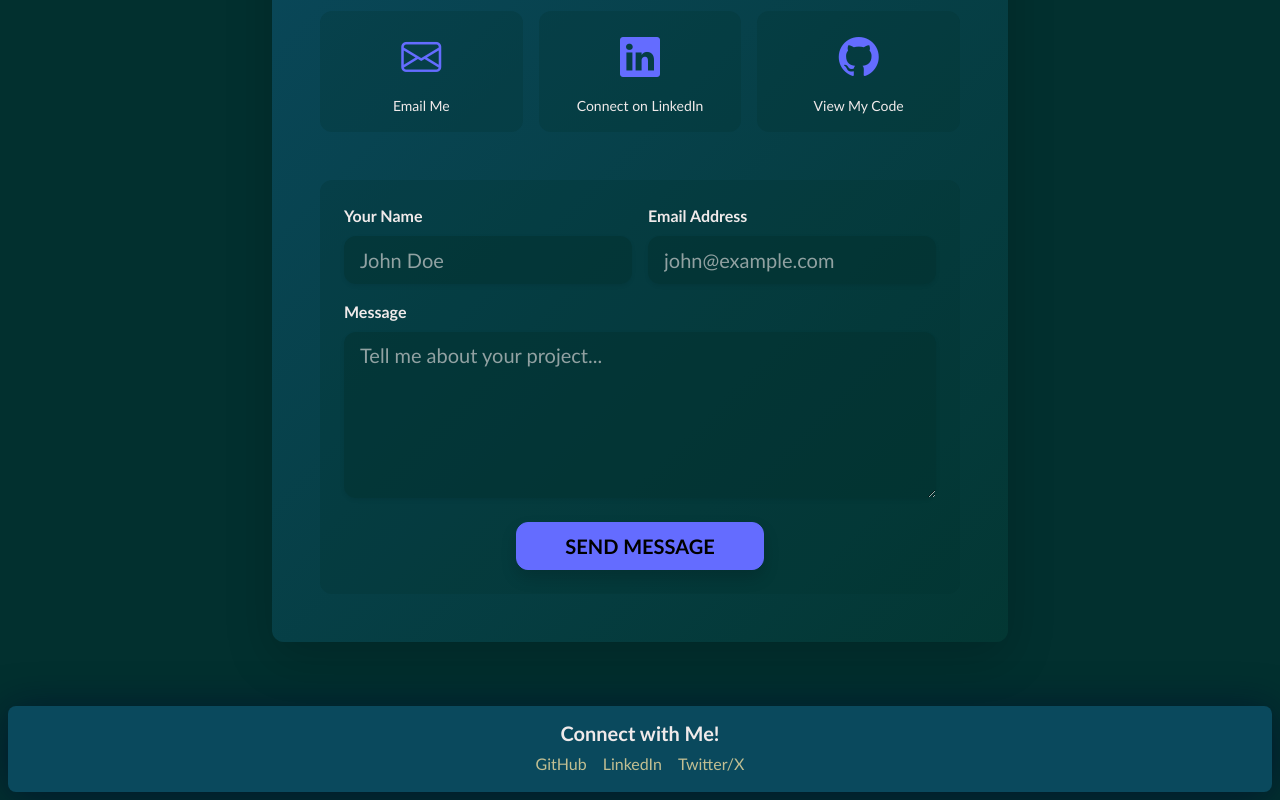
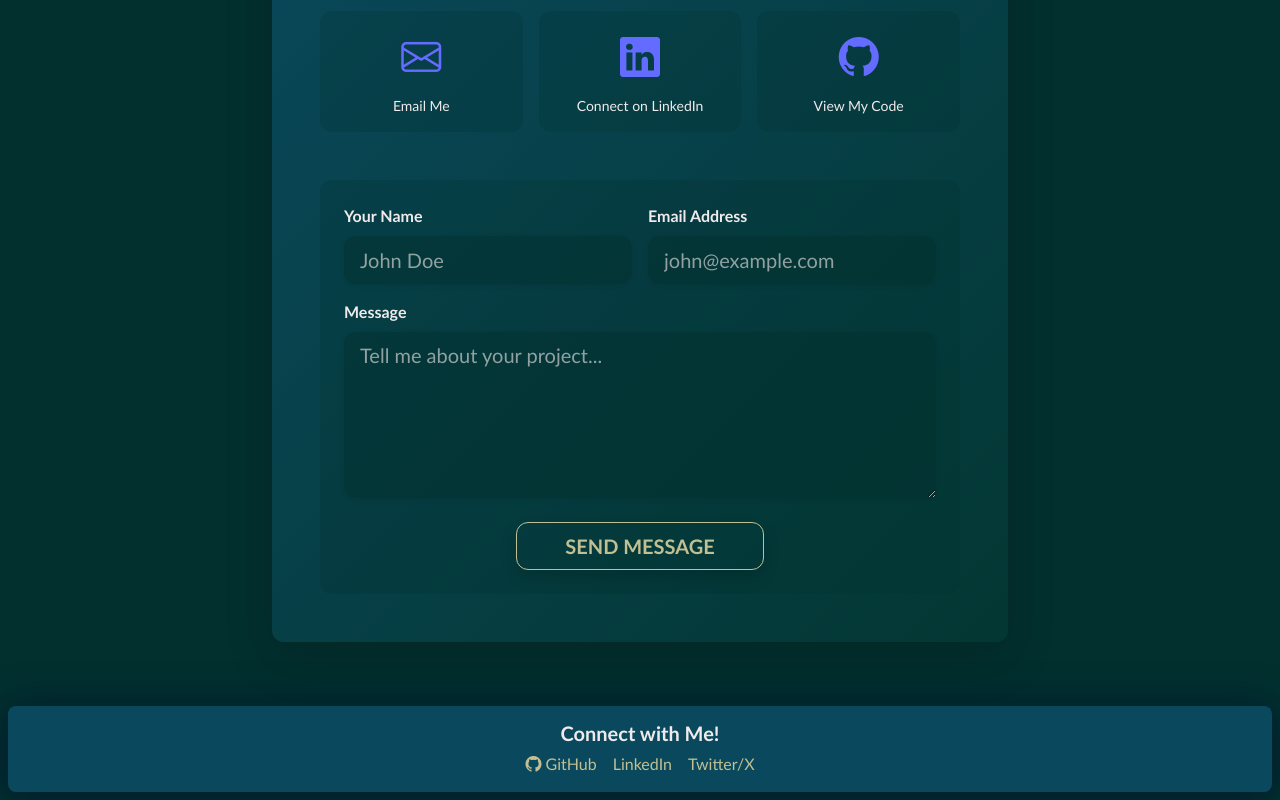
Before and after one commit to elchinatalpf/react-portfolio, a React (Vite) app: page /contact in a window 1280 px wide. Shown: the part 360-1160 px from the top of the page. Built offline with nearby package versions, Linux system fonts and the light colour scheme; no server answers.

Commit message:
re-installed dependencies, footer icons, and re-connected emailjs

```diff
--- a/index.html
+++ b/index.html
@@ -10,9 +10,6 @@
     <link rel="preconnect" href="https://fonts.googleapis.com">
     <link rel="preconnect" href="https://fonts.gstatic.com" crossorigin>
 
-    <link rel="dns-prefetch" href="https://kit.fontawesome.com">
-    <link rel="preconnect" href="https://kit.fontawesome.com">
-
     <link rel="stylesheet" href="https://cdn.jsdelivr.net/npm/bootstrap-icons@1.11.1/font/bootstrap-icons.css">
   </head>
   <body class="p-2 m-0 min-vh-100 d-flex flex-column">
--- a/package.json
+++ b/package.json
@@ -19,7 +19,6 @@
     "bootstrap": "^5.3.2",
     "prop-types": "^15.8.1",
     "react": "^18.2.0",
-    "react-bootstrap": "^2.9.1",
     "react-dom": "^18.2.0",
     "react-icons": "^5.2.1",
     "react-router-dom": "^6.18.0"
--- a/src/components/Footer.jsx
+++ b/src/components/Footer.jsx
@@ -9,10 +9,10 @@ export default function Footer() {
           rel="noopener noreferrer"
           className="text-tan text-decoration-none mx-2 footer-link"
         >
-          <i className="fab fa-github"></i> GitHub
+          <i className="bi bi-github"></i> GitHub
         </a>
         <a
-          href="https://www.linkedin.com/public-profile/settings?trk=d_flagship3_profile_self_view_public_profile"
+          href="https://www.linkedin.com/in/javier-morales-08642baa"
           target="_blank"
           rel="noopener noreferrer"
           className="text-tan text-decoration-none mx-2 footer-link"
--- a/src/pages/Contact.jsx
+++ b/src/pages/Contact.jsx
@@ -52,6 +52,7 @@ export default function Contact() {
         setSubmitMessage('');
       }, 5000);
     } catch (err) {
+      console.error('EmailJS error:', err);
       setSubmitStatus('error');
       setSubmitMessage(
         'Sorry, there was an error sending your message. Please try again.'
@@ -205,7 +206,7 @@ export default function Contact() {
                   <div className="col-12 text-center mt-4">
                     <button
                       type="submit"
-                      className="btn btn-info btn-lg px-5 py-2 fw-semibold text-uppercase shadow hover-lift"
+                      className="btn btn-outline-tan btn-lg px-5 py-2 fw-semibold text-uppercase shadow hover-lift"
                     >
                       Send Message
                     </button>
```
Also changed, not shown: 1 other file (tests, documents, lock files or other folders).
